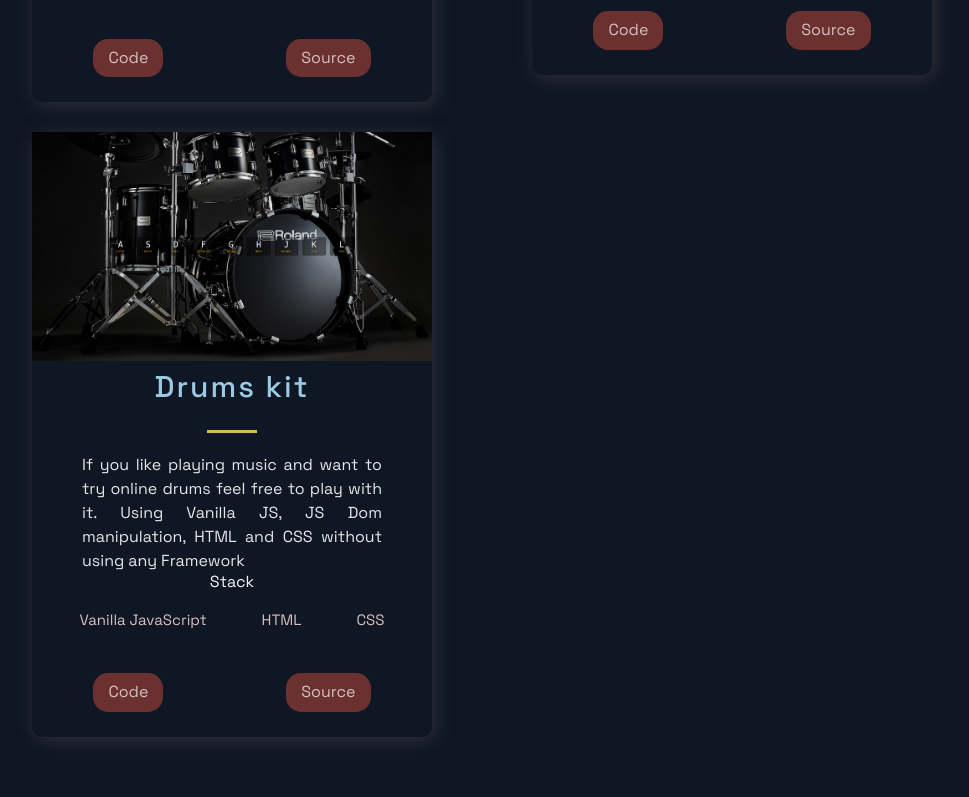
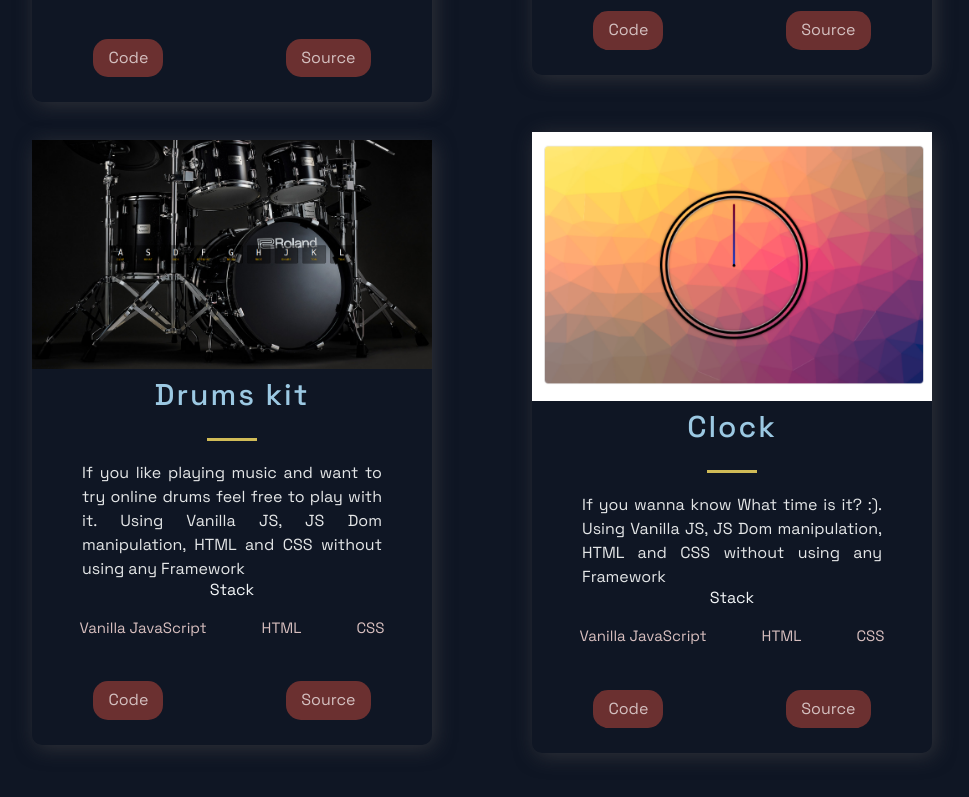
Before and after one commit to Ahmed-Elarosi/Portfolio_Website, a Next.js app: page / in a window 1280 px wide. Shown: the part 2080-2877 px from the top of the page, without its empty margins (158-1127 px from the left). Built offline with nearby package versions, Linux system fonts and the light colour scheme.

Commit message:
add js clock project

```diff
--- a/src/constants/constants.js
+++ b/src/constants/constants.js
@@ -51,6 +51,17 @@ export const projects = [
     visit: "https://github.com/Ahmed-Elarosi/JavaScript-Drum-Kit",
     id: 4,
   },
+
+  {
+    title: "Clock",
+    description:
+      "If you wanna know What time is it? :). Using Vanilla JS, JS Dom manipulation, HTML and CSS without using any Framework",
+    image: "/images/clock.png",
+    tags: ["Vanilla JavaScript", "HTML", "CSS"],
+    source: "https://clock-weld.vercel.app/",
+    visit: "https://github.com/Ahmed-Elarosi/Clock",
+    id: 5,
+  },
 ];
 
 export const TimeLineData = [
```
Also changed, not shown: public/images/clock.png (added).
